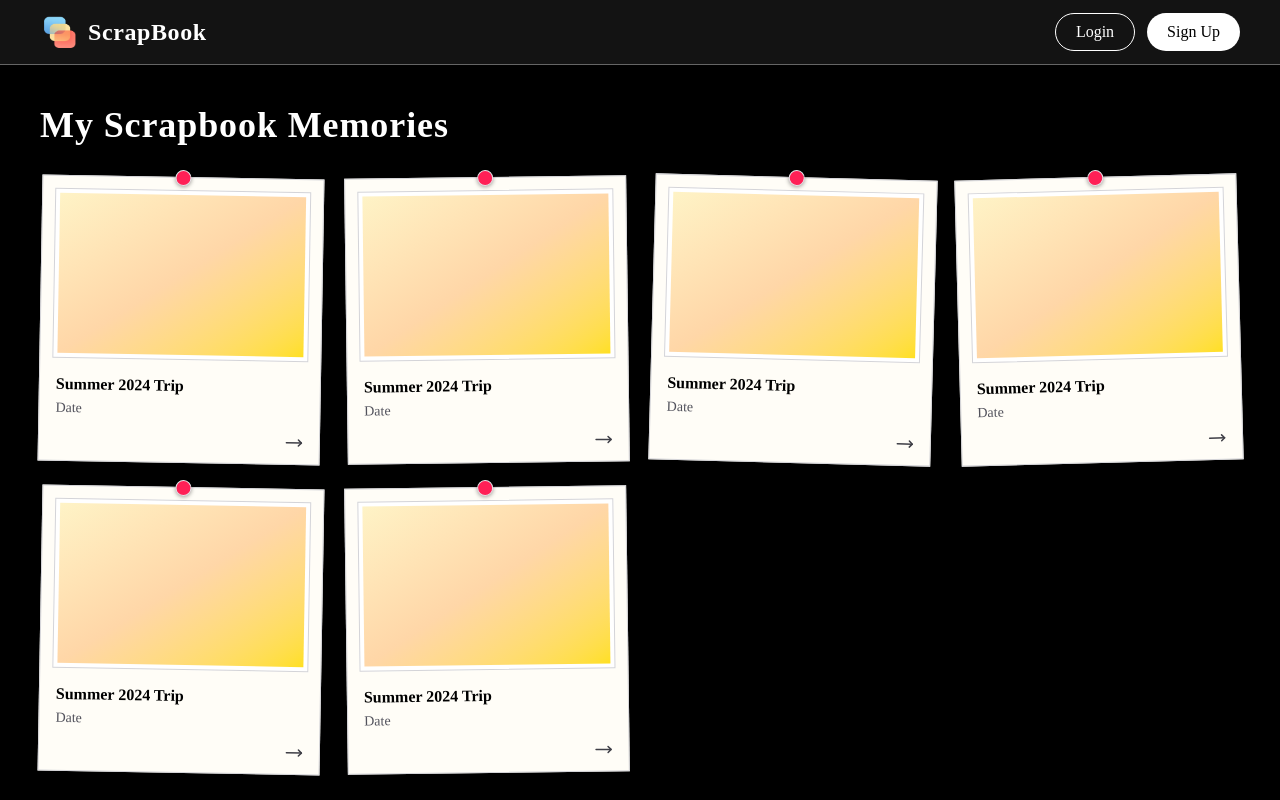
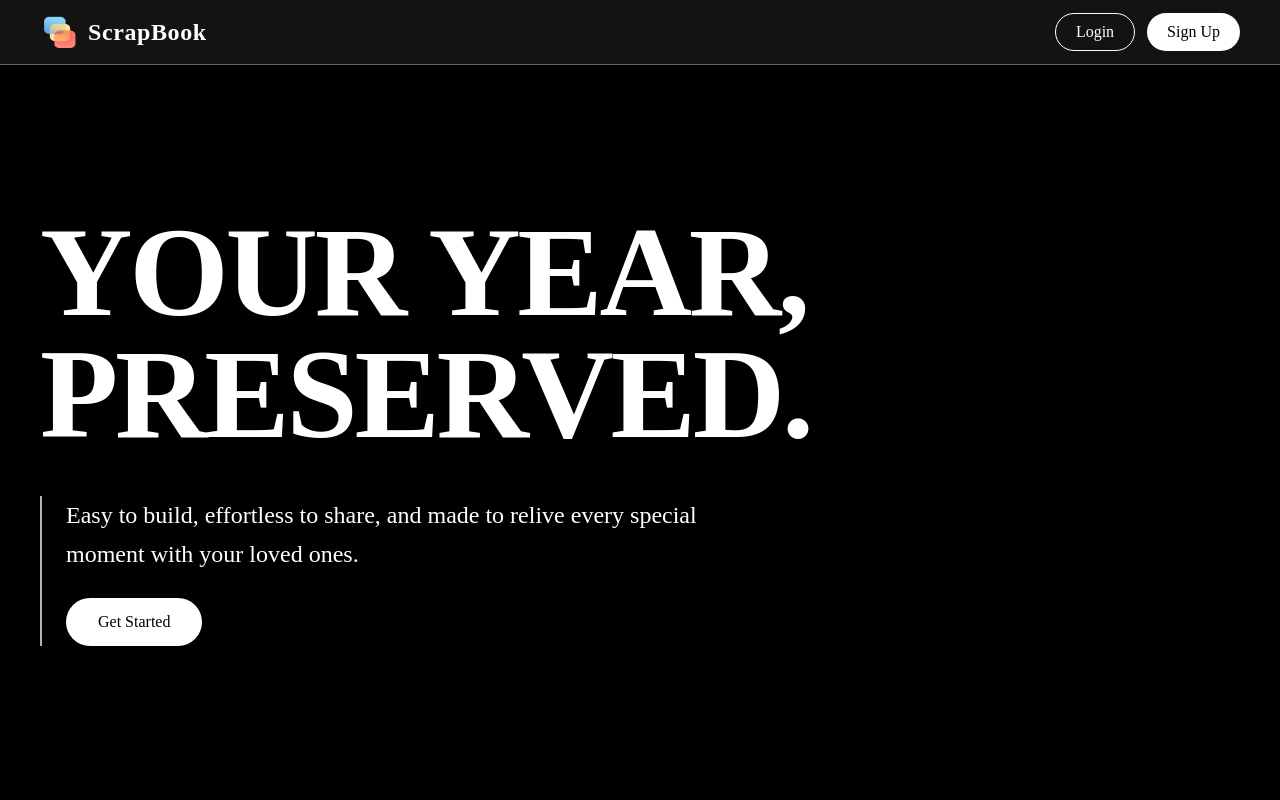
Before and after one commit to SAmaksh5097/ScrapBook, a React (Vite) app in the folder frontend/: page / in a window 1280 px wide. Shown: the top 800 px of the page. Built offline with nearby package versions, Linux system fonts and the light colour scheme; a web font is replaced by a local one.

Commit message:
Added routing

```diff
--- a/frontend/src/App.jsx
+++ b/frontend/src/App.jsx
@@ -2,13 +2,15 @@ import Footer from './components/Footer'
 import Header from './components/Header'
 import Dashboard from './pages/Dashboard'
 import Homepage from './pages/Homepage'
-
+import {Router, Routes, Route} from 'react-router-dom'
 const App = () => {
   return (
     <>
     <Header/>
-    {/* <Homepage /> */}
-    <Dashboard/>
+    <Routes>
+      <Route path='/' element={<Homepage/>}/>
+      <Route path='/dashboard' element={<Dashboard/>}/>
+    </Routes>
     <Footer/>
     </>
   )
--- a/frontend/src/components/Header.jsx
+++ b/frontend/src/components/Header.jsx
@@ -1,13 +1,16 @@
 import React from 'react'
 import Icon from '../assets/favicon.png'
+import { Link } from 'react-router-dom'
 const Header = () => {
   return (
     <div className='border-b border-white/35 bg-[#131313] px-4 py-3 backdrop-blur text-white md:px-10'>
         <div className='mx-auto flex w-full max-w-7xl items-center justify-between'>
-          <div className='flex items-center justify-center gap-2'>
-            <img src={Icon} alt="icon" className='h-9 w-9   p-1 md:h-10 md:w-10' id='icon' />
-            <label htmlFor="icon" className='text-xl font-bold tracking-wide md:text-2xl'>ScrapBook</label>
-          </div>
+          <Link to={'/'} >
+            <div className='flex items-center justify-center gap-2 cursor-pointer'>
+              <img src={Icon} alt="icon" className='h-9 w-9   p-1 md:h-10 md:w-10' id='icon' />
+              <label htmlFor="icon" className='text-xl font-bold tracking-wide md:text-2xl cursor-pointer'>ScrapBook</label>
+            </div>
+          </Link>
           <div className='flex gap-2 md:gap-3'>
             <button className='rounded-full border border-white px-4 py-1.5 text-sm transition hover:bg-white hover:text-black md:px-5 md:text-base'>Login</button>
             <button className='rounded-full bg-white px-4 py-1.5 text-sm font-semibold text-black transition hover:bg-black hover:text-white hover:shadow-[0_0_0_1px_white_inset] md:px-5 md:text-base'>Sign Up</button>
--- a/frontend/src/main.jsx
+++ b/frontend/src/main.jsx
@@ -2,8 +2,11 @@ import { StrictMode } from 'react'
 import { createRoot } from 'react-dom/client'
 import './index.css'
 import App from './App.jsx'
+import { BrowserRouter } from 'react-router-dom'
 createRoot(document.getElementById('root')).render(
   <StrictMode>
-    <App />
+    <BrowserRouter>
+      <App />
+    </BrowserRouter>
   </StrictMode>,
 )
```
